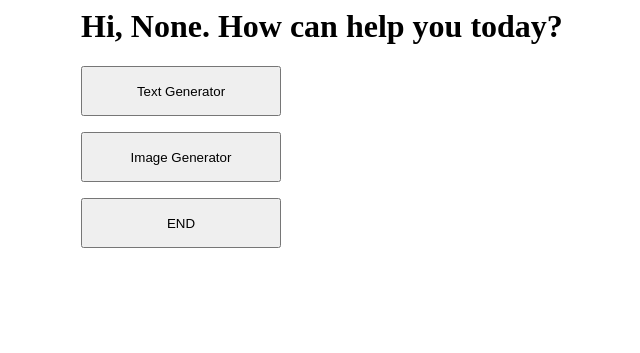
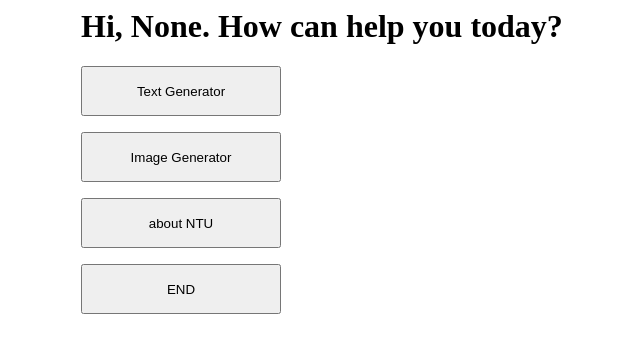
Before and after one commit to GKX051106/RPA-19feb2024, a Flask app: page /main in a window 1280 px wide. Shown: the top 353 px of the page, without its empty margins (243-883 px from the left). Run offline with Flask 3, Linux system fonts and the light colour scheme.

Commit message:
Update main.html

```diff
--- a/templates/main.html
+++ b/templates/main.html
@@ -10,10 +10,13 @@
 <form action="/text_gpt" method="post">
     <input type = "submit" value="Text Generator" style="width:200px;height:50px;">
 </form>
-
-    <form action="/image_gpt" method="post">
+<form action="/image_gpt" method="post">
     <input type = "submit" value="Image Generator" style="width:200px;height:50px;">
 </form>
+<form action="/NTU" method="post">
+    <input type = "submit" value="about NTU" style="width:200px;height:50px;">
+</form>
+
 
 <form action="/end" method="post">
     <input type = "submit" value="END" style="width:200px;height:50px;">
```
